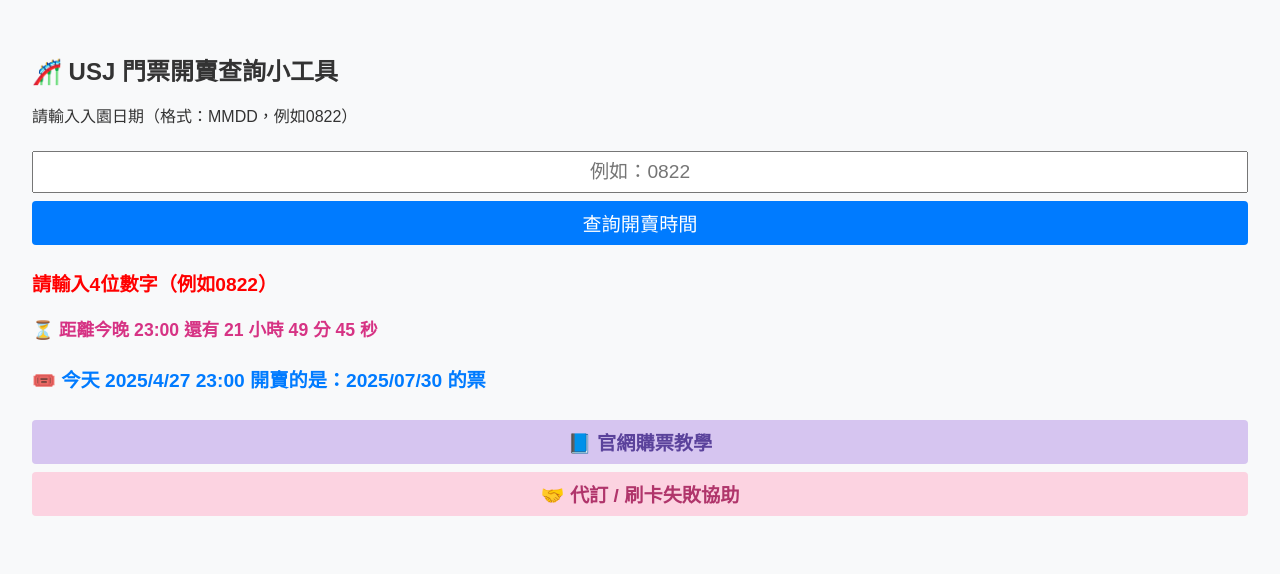
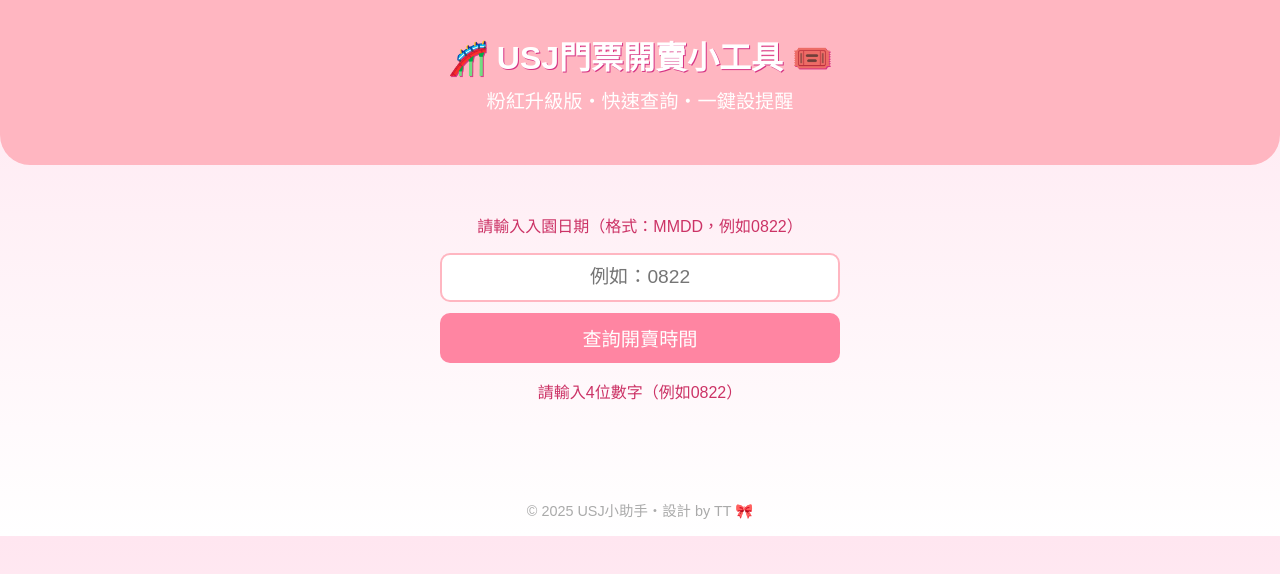
Before and after one commit to TT11061106/usj-ticket-date, a plain HTML site: page index.html in a window 1280 px wide. Both pictures are taken after a click on the button "查詢開賣時間". Drawn offline with Linux system fonts and the light colour scheme.

Commit message:
升級版
粉紅色介面優化
一鍵加入日曆、LINE提醒功能

```diff
--- a/index.html
+++ b/index.html
@@ -1,100 +1,114 @@
+
 <!DOCTYPE html>
 <html lang="zh-Hant">
 <head>
   <meta charset="UTF-8">
   <meta name="viewport" content="width=device-width, initial-scale=1.0">
-  <title>USJ 門票開賣計算器</title>
+  <title>🎟️ USJ門票開賣查詢小工具</title>
   <style>
     body {
-      font-family: Arial, sans-serif;
-      padding: 2rem;
+      font-family: 'Arial', '微軟正黑體', sans-serif;
+      background: linear-gradient(to bottom, #ffe6f0, #fff);
+      color: #cc3366;
       margin: 0;
-      background-color: #f8f9fa;
-      color: #333;
+      padding: 0;
+      text-align: center;
     }
-    h2 {
-      font-size: 1.5rem;
-      margin-bottom: 1rem;
+    header {
+      background-color: #ffb6c1;
+      padding: 2rem 1rem;
+      border-bottom-left-radius: 30px;
+      border-bottom-right-radius: 30px;
+    }
+    header h1 {
+      font-size: 2rem;
+      margin: 0;
+      color: #fff;
+      text-shadow: 1px 1px #d63384;
+    }
+    header p {
+      margin-top: 0.5rem;
+      font-size: 1.2rem;
+      color: #fff;
+    }
+    main {
+      padding: 2rem 1rem;
     }
     input, button, a.tool-btn {
       font-size: 1.2rem;
-      padding: 0.5rem;
-      margin-top: 0.5rem;
-      width: 100%;
+      padding: 0.7rem;
+      margin-top: 0.7rem;
+      width: 90%;
+      max-width: 400px;
+      border: none;
+      border-radius: 10px;
       box-sizing: border-box;
       text-align: center;
-      display: inline-block;
+      display: block;
+      margin-left: auto;
+      margin-right: auto;
     }
-    button {
-      background-color: #007BFF;
+    input {
+      border: 2px solid #ffb6c1;
+      background-color: #fff;
+    }
+    button, a.tool-btn {
+      background-color: #ff85a2;
       color: white;
-      border: none;
       cursor: pointer;
-      border-radius: 4px;
+      transition: transform 0.2s, background-color 0.2s;
     }
-    a.tool-btn {
-      text-decoration: none;
-      border: none;
-      border-radius: 4px;
-      font-weight: bold;
+    button:hover, a.tool-btn:hover {
+      transform: scale(1.05);
+      background-color: #e76f8f;
     }
-    .btn-purple {
-      background-color: #d6c5f0;
-      color: #5a429b;
+    .btn-calendar {
+      background-color: #ffc2d1;
+      color: #d63384;
       margin-top: 1rem;
     }
-    .btn-pink {
-      background-color: #fcd3e1;
-      color: #b0356b;
-      margin-top: 0.75rem;
+    #result, #daysLeft, #countdown, #calendarLinks, #helpLinks {
+      display: none;
+      margin-top: 1rem;
     }
-    h3 {
-      margin-top: 1.5rem;
-      color: #007BFF;
-      font-size: 1.2rem;
-    }
-    #result.error {
-      color: red;
-      animation: shake 0.3s;
-    }
-    #daysLeft {
-      margin-top: 0.5rem;
-      color: #555;
-      font-size: 1rem;
-    }
-    #countdown {
-      margin-top: 1rem;
-      font-size: 1.1rem;
-      color: #d63384;
-      font-weight: bold;
-    }
-    @keyframes shake {
-      0% { transform: translateX(0); }
-      25% { transform: translateX(-5px); }
-      50% { transform: translateX(5px); }
-      75% { transform: translateX(-5px); }
-      100% { transform: translateX(0); }
+    footer {
+      margin-top: 3rem;
+      padding: 1rem;
+      font-size: 0.9rem;
+      color: #aaa;
     }
   </style>
 </head>
+<body>
+  <header>
+    <h1>🎢 USJ門票開賣小工具 🎟️</h1>
+    <p>粉紅升級版・快速查詢・一鍵設提醒</p>
+  </header>
 
-<body>
-  <h2>🎢 USJ 門票開賣查詢小工具</h2>
+  <main>
     <p>請輸入入園日期（格式：MMDD，例如0822）</p>
     <input type="text" id="dateInput" placeholder="例如：0822" maxlength="4" inputmode="numeric">
     <button onclick="calculateSaleDate()">查詢開賣時間</button>
-  <h3 id="result"></h3>
+
+    <div id="result"></div>
     <div id="daysLeft"></div>
     <div id="countdown"></div>
-  <h3 id="todayInfo"></h3>
+    <div id="calendarLinks" style="margin-top:1.5rem;"></div>
 
-  <!-- 🔗 功能按鈕 -->
-  <a class="tool-btn btn-purple" href="https://vocus.cc/wo/67b3d439fd8978000122bb24" target="_blank">
+    <div id="helpLinks" style="margin-top: 2rem;">
+      <a class="tool-btn btn-calendar" href="https://vocus.cc/wo/67b3d439fd8978000122bb24" target="_blank">
         📘 官網購票教學
+      </a><br>
+      <p style="margin-top: 1rem; font-size: 1.1rem; font-weight: bold; color: #d63384;">代訂 / 刷卡失敗代付</p>
+      <a href="https://lin.ee/wLFxlop" target="_blank" style="display:inline-block;margin-top:0.5rem;">
+        <img src="https://scdn.line-apps.com/n/line_add_friends/btn/zh-Hant.png" alt="代訂/刷卡代付" height="50" style="border:0;">
       </a>
-  <a class="tool-btn btn-pink" href="https://portaly.cc/tt_official" target="_blank">
-    🤝 代訂 / 刷卡失敗協助
-  </a>
+    </div>
+  </main>
+
+  <footer>
+    © 2025 USJ小助手・設計 by TT 🎀
+  </footer>
 
 <script>
 function isLeapYear(year) {
@@ -114,14 +128,19 @@
   let input = inputField.value.trim();
   const result = document.getElementById('result');
   const daysLeft = document.getElementById('daysLeft');
-      result.classList.remove('error');
-      daysLeft.innerText = '';
+  const calendarLinks = document.getElementById('calendarLinks');
+  const countdown = document.getElementById('countdown');
+  const helpLinks = document.getElementById('helpLinks');
 
   input = input.replace(/\D/g, '');
 
   if (!/^\d{4}$/.test(input)) {
     result.innerText = '請輸入4位數字（例如0822）';
-        result.classList.add('error');
+    result.style.display = 'block';
+    daysLeft.style.display = 'none';
+    countdown.style.display = 'none';
+    calendarLinks.style.display = 'none';
+    helpLinks.style.display = 'none';
     return;
   }
 
@@ -130,7 +149,6 @@
   let year = new Date().getFullYear();
 
   let visitDate = new Date(year, month - 1, day);
-
   if (month === 2 && day === 29 && !isLeapYear(year)) {
     year = findNextLeapYear(year);
     visitDate = new Date(year, 1, 29);
@@ -138,83 +156,117 @@
 
   if (visitDate.getMonth() + 1 !== month || visitDate.getDate() !== day) {
     result.innerText = '輸入的日期不存在，請確認月份與天數';
-        result.classList.add('error');
+    result.style.display = 'block';
+    daysLeft.style.display = 'none';
+    countdown.style.display = 'none';
+    calendarLinks.style.display = 'none';
+    helpLinks.style.display = 'none';
     return;
   }
 
   const today = new Date();
   const todayDateOnly = new Date(today.getFullYear(), today.getMonth(), today.getDate());
-
-      if (visitDate < todayDateOnly) {
-        visitDate.setFullYear(year + 1);
+  if (visitDate < today) {
+    visitDate.setFullYear(today.getFullYear() + 1);
   }
 
-      // 🚨 正確寫法：減94天
   const saleDate = new Date(visitDate.getTime() - 94 * 24 * 60 * 60 * 1000);
   saleDate.setHours(23, 0, 0, 0);
 
-      const saleDateStr = saleDate.toLocaleDateString('zh-TW', {
-        year: 'numeric',
-        month: '2-digit',
-        day: '2-digit'
-      });
+  result.innerText = `🎟️ 開賣時間：${saleDate.toLocaleDateString('zh-TW')} 晚上23:00（台灣時間）`;
+  result.style.display = 'block';
+  helpLinks.style.display = 'block';
 
-      result.innerText = `開賣時間：${saleDateStr} 23:00（台灣時間）`;
+  const diffTime = saleDate.getTime() - todayDateOnly.getTime();
+  const diffDays = Math.ceil(diffTime / (1000 * 60 * 60 * 24));
 
-      const diffTime = saleDate.getTime() - today.getTime();
-      const diffDays = Math.ceil(diffTime / (1000 * 60 * 60 * 24));
-      daysLeft.innerText =
-        diffDays > 0 ? `📅 離開賣還有 ${diffDays} 天`
-        : diffDays === 0 ? `📅 今天就是開賣日！`
-        : `📅 已經開賣囉！`;
-
-      inputField.value = '';
-      inputField.focus();
+  if (diffDays > 0) {
+    createCalendarLinks(saleDate);
+    startCountdownTo2300();
+    updateDaysLeft(saleDate);
+  } else {
+    calendarLinks.style.display = 'none';
+    countdown.style.display = 'none';
+    daysLeft.innerText = `📅 已經開賣囉！`;
+    daysLeft.style.display = 'block';
+  }
 }
 
-    function showTodaySale() {
-      const now = new Date();
-      const visit = new Date(now.getTime() + 94 * 24 * 60 * 60 * 1000); // 加94天
-      const visitDateStr = visit.toLocaleDateString('zh-TW', {
-        year: 'numeric',
-        month: '2-digit',
-        day: '2-digit'
-      });
+function createCalendarLinks(saleDate) {
+  const calendarLinks = document.getElementById('calendarLinks');
+  calendarLinks.innerHTML = "";
 
-      document.getElementById('todayInfo').innerText =
-        `🎟️ 今天 ${now.toLocaleDateString('zh-TW')} 23:00 開賣的是：${visitDateStr} 的票`;
+  const yyyy = saleDate.getFullYear();
+  const mm = String(saleDate.getMonth() + 1).padStart(2, '0');
+  const dd = String(saleDate.getDate()).padStart(2, '0');
+  const utcHour = 15; // 台灣23:00對應UTC15:00
+
+  const startDateTime = `${yyyy}${mm}${dd}T${utcHour}0000Z`;
+  const endDateTime = `${yyyy}${mm}${dd}T${utcHour + 1}0000Z`;
+
+  const googleCalUrl = `https://www.google.com/calendar/render?action=TEMPLATE&text=USJ+門票開賣&dates=${startDateTime}/${endDateTime}&details=記得搶票！&location=台灣&trp=true`;
+
+  const icsContent =
+`BEGIN:VCALENDAR
+VERSION:2.0
+BEGIN:VEVENT
+SUMMARY:USJ門票開賣提醒
+DESCRIPTION:記得搶票！
+DTSTART:${startDateTime}
+DTEND:${endDateTime}
+LOCATION:台灣
+BEGIN:VALARM
+TRIGGER:-PT5M
+ACTION:DISPLAY
+DESCRIPTION:USJ門票即將開賣
+END:VALARM
+END:VEVENT
+END:VCALENDAR`;
+
+  const blob = new Blob([icsContent], { type: 'text/calendar' });
+  const icsUrl = URL.createObjectURL(blob);
+
+  const shareLineUrl = `https://line.me/R/msg/text/?USJ門票即將開賣！記得設好鬧鐘搶票～`;
+
+  calendarLinks.innerHTML += `<a class="tool-btn btn-calendar" href="${googleCalUrl}" target="_blank">➕ 加到 Google 日曆</a><br>`;
+  calendarLinks.innerHTML += `<a class="tool-btn btn-calendar" href="${icsUrl}" download="USJ_ticket_sale_reminder.ics">➕ 加到 iPhone 日曆</a><br>`;
+  calendarLinks.innerHTML += `<a class="tool-btn btn-calendar" href="${shareLineUrl}" target="_blank">➕ 分享到 LINE 提醒自己</a>`;
+  calendarLinks.style.display = 'block';
 }
 
 function startCountdownTo2300() {
-      const countdownEl = document.getElementById('countdown');
+  const countdown = document.getElementById('countdown');
+  countdown.style.display = 'block';
 
   function updateCountdown() {
     const now = new Date();
-        const today2300 = new Date(now.getFullYear(), now.getMonth(), now.getDate(), 23, 0, 0);
+    let target = new Date(now);
+    target.setHours(23, 0, 0, 0);
+    if (now > target) target.setDate(target.getDate() + 1);
 
-        let diff = today2300 - now;
-        if (diff < 0) {
-          countdownEl.innerText = '⏳ 今天的 23:00 已過囉，等明天吧！';
-          return;
+    const diff = target - now;
+    const hours = Math.floor(diff / (1000 * 60 * 60));
+    const minutes = Math.floor((diff % (1000 * 60 * 60)) / (1000 * 60));
+    const seconds = Math.floor((diff % (1000 * 60)) / 1000);
+
+    countdown.innerText = `⏳ 距離今晚 23:00 還有 ${hours} 小時 ${minutes} 分 ${seconds} 秒`;
   }
-
-        const hours = Math.floor(diff / (1000 * 60 * 60));
-        diff %= (1000 * 60 * 60);
-        const minutes = Math.floor(diff / (1000 * 60));
-        diff %= (1000 * 60);
-        const seconds = Math.floor(diff / 1000);
-
-        countdownEl.innerText = `⏳ 距離今晚 23:00 還有 ${hours} 小時 ${minutes} 分 ${seconds} 秒`;
-      }
-
   updateCountdown();
   setInterval(updateCountdown, 1000);
 }
 
-    window.onload = function () {
-      showTodaySale();
-      startCountdownTo2300();
-    };
+function updateDaysLeft(saleDate) {
+  const daysLeft = document.getElementById('daysLeft');
+  daysLeft.style.display = 'block';
+
+  const today = new Date();
+  const diffTime = saleDate.getTime() - today.getTime();
+  const diffDays = Math.ceil(diffTime / (1000 * 60 * 60 * 24));
+
+  daysLeft.innerText = (diffDays > 0) ? `📅 離開賣還有 ${diffDays} 天` :
+                     (diffDays === 0) ? `📅 今天就是開賣日！` :
+                     `📅 已經開賣囉！`;
+}
 </script>
 </body>
 </html>
```
Lines whose indentation alone changed are shown as unchanged.
